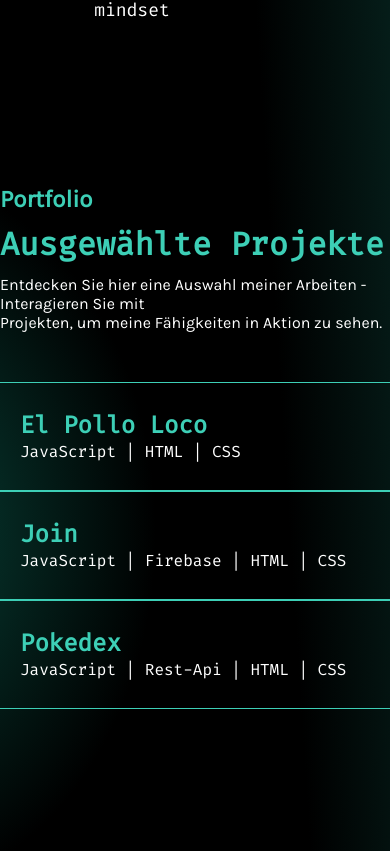
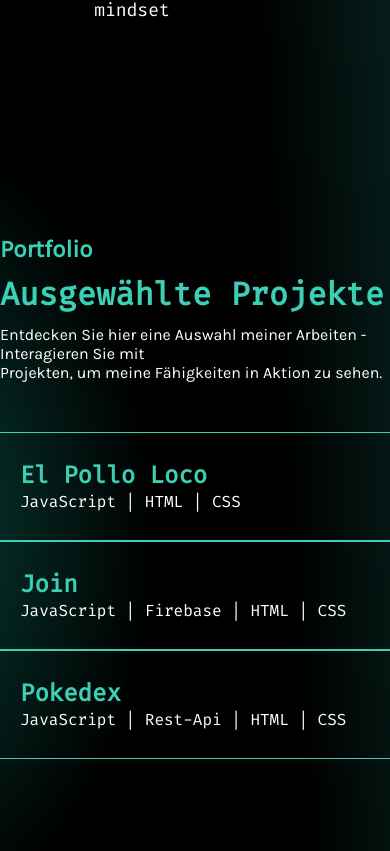
Before and after one commit to KonstantinStark/angular-portfolio, an Angular app: page / in a window 390 px wide. Shown: the part 3933-4784 px from the top of the page. Built offline with nearby package versions, Linux system fonts and the light colour scheme.

Commit message:
responsiv

```diff
--- a/src/app/main-content/landing-page/landing-page.component.scss
+++ b/src/app/main-content/landing-page/landing-page.component.scss
@@ -8,7 +8,7 @@ section {
 }
 
 .titel-text {
-    padding-top: 216px;
+    padding-top: 325px;
     display: flex;
     flex-direction: column;
     align-items: center;
--- a/src/app/main-content/projects/projects.component.scss
+++ b/src/app/main-content/projects/projects.component.scss
@@ -2,7 +2,7 @@ $green-color: #3dcfb6;
 
 .section {
     width: 100%;
-    margin-top: 50px;
+    padding-top: 100px;
     display: flex;
     justify-content: center;
     font-family: 'Karla';
--- a/src/app/main-content/skill-set/skill-set.component.scss
+++ b/src/app/main-content/skill-set/skill-set.component.scss
@@ -2,10 +2,10 @@ $green-color: #3dcfb6;
 
 .section {
     width: 100%;
-    padding-bottom: 100px;
     font-family: 'Karla';
     display: flex;
     justify-content: center;
+    padding-bottom: 100px;
 }
 
 .container {
```
